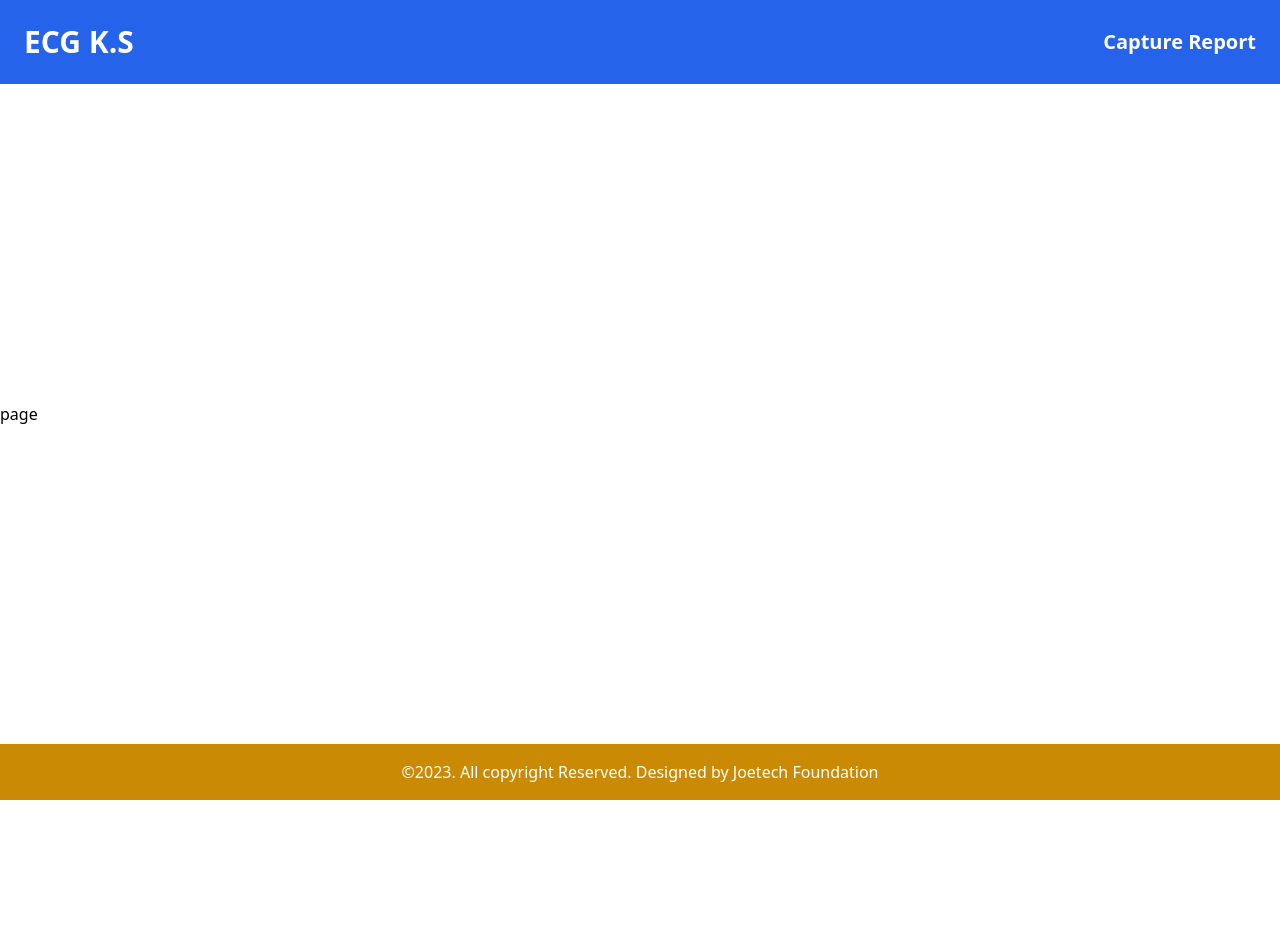
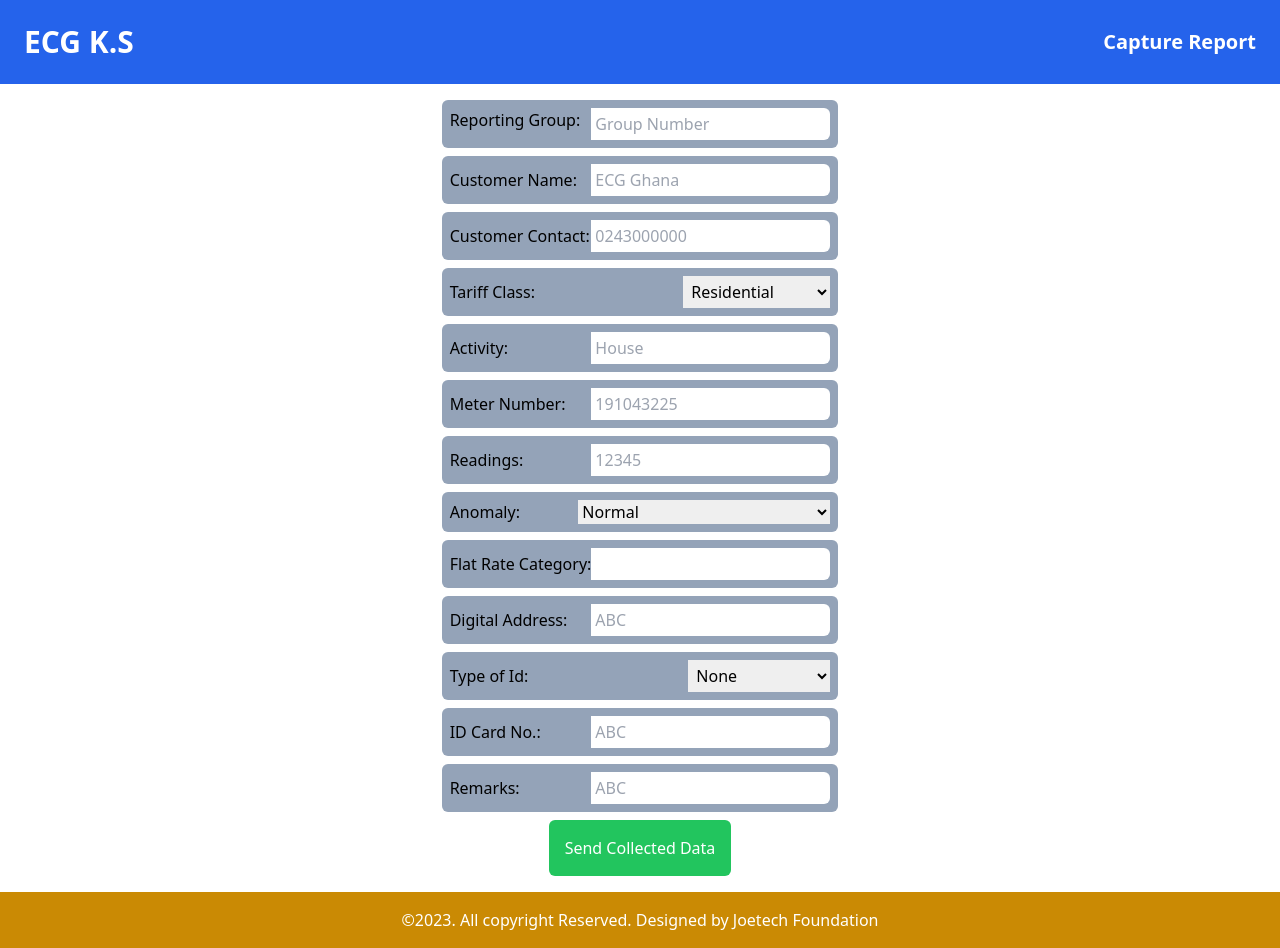
Before and after one commit to Joseph-Omari/ecgreport, a Next.js app: page /capturing in a window 1280 px wide. Before the commit the page ends 800 px from the top, so only its background shows below. Built offline with nearby package versions, Linux system fonts and the light colour scheme.

Commit message:
version 1.04

```diff
--- a/src/app/capturing/page.jsx
+++ b/src/app/capturing/page.jsx
@@ -1,7 +1,250 @@
-import React from "react";
+"use client";
+
+import React, { useState } from "react";
+import { useRouter } from "next/navigation";
 
 const page = () => {
-  return <div>page</div>;
+  const [groupNumber, setGroupNumber] = useState("");
+  const [cusName, setCusName] = useState("");
+  const [cusContact, setCusContact] = useState("");
+  const [tarrifClass, setTarrifClass] = useState("");
+  const [activity, setActivity] = useState("");
+  const [meterNumber, setMeterNumber] = useState("");
+  const [readings, setReadings] = useState("");
+  const [anomaly, setAnomaly] = useState("");
+  const [flatRate, setFlatRate] = useState("");
+  const [digitalAddress, setDigitalAddress] = useState("");
+  const [idType, setIdType] = useState("");
+  const [idNumber, setIdNumber] = useState("");
+  const [remarks, setRemarks] = useState("");
+
+  const router = useRouter();
+
+  const handleSubmit = async (e) => {
+    e.preventDefault();
+    if (!meterNumber) {
+      alert("meter number is reqquired");
+      return;
+    }
+    try {
+      const res = await fetch("http://localhost:3000/api/Field", {
+        method: "POST",
+        Headers: {
+          "Content-type": "application/json",
+        },
+        body: JSON.stringify({
+          groupNumber,
+          cusName,
+          cusContact,
+          tarrifClass,
+          activity,
+          meterNumber,
+          readings,
+          anomaly,
+          flatRate,
+          digitalAddress,
+          idType,
+          idNumber,
+          remarks,
+        }),
+      });
+      if (res.ok) {
+        router.push("/");
+      } else {
+        throw new Error("Failed to Add data");
+      }
+    } catch (error) {
+      console.log(error);
+    }
+  };
+
+  return (
+    <div className="p-4 w-3xl md:w-screen md:flex justify-center ">
+      <form onSubmit={handleSubmit} className="space-y-2">
+        <div className="flex justify-between bg-slate-400 p-2 rounded-md">
+          <h1>Reporting Group:</h1>
+          <input
+            onChange={(e) => setGroupNumber(e.target.value)}
+            value={groupNumber}
+            type="text"
+            placeholder="Group Number"
+            className="rounded-r-md p-1"
+          />
+        </div>
+
+        <div className="flex justify-between bg-slate-400 p-2 rounded-md items-center">
+          <h1>Customer Name:</h1>
+          <input
+            onChange={(e) => setCusName(e.target.value)}
+            value={cusName}
+            type="text"
+            placeholder="ECG Ghana"
+            className="rounded-r-md p-1"
+          />
+        </div>
+
+        <div className="flex justify-between bg-slate-400 p-2 rounded-md items-center">
+          <h1>Customer Contact:</h1>
+          <input
+            onChange={(e) => setCusContact(e.target.value)}
+            value={cusContact}
+            type="tel"
+            placeholder="0243000000"
+            className="rounded-r-md p-1"
+            maxLength={10}
+            minLength={10}
+          />
+        </div>
+
+        <div className="flex justify-between bg-slate-400 p-2 rounded-md items-center">
+          <h1>Tariff Class:</h1>
+          <select
+            name=""
+            id=""
+            className="p-1"
+            onChange={(e) => setTarrifClass(e.target.value)}
+            value={tarrifClass}
+          >
+            <option value="Residential">Residential</option>
+            <option value="Non Residential">Non Residential</option>
+          </select>
+        </div>
+
+        <div className="flex justify-between bg-slate-400 p-2 rounded-md items-center">
+          <h1>Activity:</h1>
+          <input
+            onChange={(e) => setActivity(e.target.value)}
+            value={activity}
+            type="text"
+            placeholder="House"
+            className="rounded-r-md p-1"
+          />
+        </div>
+
+        <div className="flex justify-between bg-slate-400 p-2 rounded-md items-center">
+          <h1>Meter Number:</h1>
+          <input
+            onChange={(e) => setMeterNumber(e.target.value)}
+            value={meterNumber}
+            type="number"
+            placeholder="191043225"
+            className="rounded-r-md p-1"
+          />
+        </div>
+
+        <div className="flex justify-between bg-slate-400 p-2 rounded-md items-center">
+          <h1>Readings:</h1>
+          <input
+            onChange={(e) => setReadings(e.target.value)}
+            value={readings}
+            type="number"
+            placeholder="12345"
+            className="rounded-r-md p-1"
+          />
+        </div>
+
+        <div className="flex justify-between bg-slate-400 p-2 rounded-md items-center">
+          <h1>Anomaly:</h1>
+          <select
+            name=""
+            id=""
+            onChange={(e) => setAnomaly(e.target.value)}
+            value={anomaly}
+          >
+            <option value="Normal">Normal</option>
+            <option value="Blank Meter">Blank Meter</option>
+            <option value="Burnt Meter">Burnt Meter</option>
+            <option value="Direct Service Connection">
+              Direct Service Connection
+            </option>
+            <option value="Error Message Display">Error Message Display</option>
+            <option value="Faulty Card">Faulty Card</option>
+            <option value="Faulty Meter">Faulty Meter</option>
+            <option value="Illegal Connection">Illegal Connection</option>
+            <option value="Non Purchasing prepaid meter">
+              Non Purchasing prepaid meter
+            </option>
+            <option value="Transferred Meter">Transferred Meter</option>
+            <option value="Uncaptured Meter">Uncaptured Meter</option>
+            <option value="Wrong Date/Time">Wrong Date/Time</option>
+            <option value="Wrong Tarrif Class">Wrong Tarrif Class</option>
+            <option value="Non Revised Tarrif">Non Revised Tarrif</option>
+            <option value="Others">Others (State in Remarks)</option>
+          </select>
+        </div>
+
+        <div className="flex justify-between bg-slate-400 p-2 rounded-md items-center">
+          <h1>Flat Rate Category:</h1>
+          <input
+            onChange={(e) => setFlatRate(e.target.value)}
+            value={flatRate}
+            type="number"
+            placeholder=""
+            className="rounded-r-md p-1"
+          />
+        </div>
+
+        <div className="flex justify-between bg-slate-400 p-2 rounded-md items-center">
+          <h1>Digital Address:</h1>
+          <input
+            onChange={(e) => setDigitalAddress(e.target.value)}
+            value={digitalAddress}
+            type="text"
+            placeholder="ABC"
+            className="rounded-r-md p-1"
+          />
+        </div>
+
+        <div className="flex justify-between bg-slate-400 p-2 rounded-md items-center">
+          <h1>Type of Id:</h1>
+          <select
+            name=""
+            id=""
+            className="p-1"
+            onChange={(e) => setIdType(e.target.value)}
+            value={idType}
+          >
+            <option value="None">None</option>
+            <option value="National Id">National Id</option>
+            <option value="Voters Id">Voters Id</option>
+            <option value="Passport">Passport</option>
+            <option value="Drivers Licence">Drivers Licence</option>
+          </select>
+        </div>
+
+        <div className="flex justify-between bg-slate-400 p-2 rounded-md items-center">
+          <h1>ID Card No.:</h1>
+          <input
+            onChange={(e) => setIdNumber(e.target.value)}
+            value={idNumber}
+            type="text"
+            placeholder="ABC"
+            className="rounded-r-md p-1"
+          />
+        </div>
+
+        <div className="flex justify-between bg-slate-400 p-2 rounded-md items-center">
+          <h1>Remarks:</h1>
+          <input
+            onChange={(e) => setRemarks(e.target.value)}
+            value={remarks}
+            type="text"
+            placeholder="ABC"
+            className="rounded-r-md p-1"
+          />
+        </div>
+
+        <div className="flex justify-center gap-4">
+          <button
+            type="submit"
+            className="bg-green-500 p-4 rounded-md text-white"
+          >
+            Send Collected Data{" "}
+          </button>
+        </div>
+      </form>
+    </div>
+  );
 };
 
 export default page;
```
